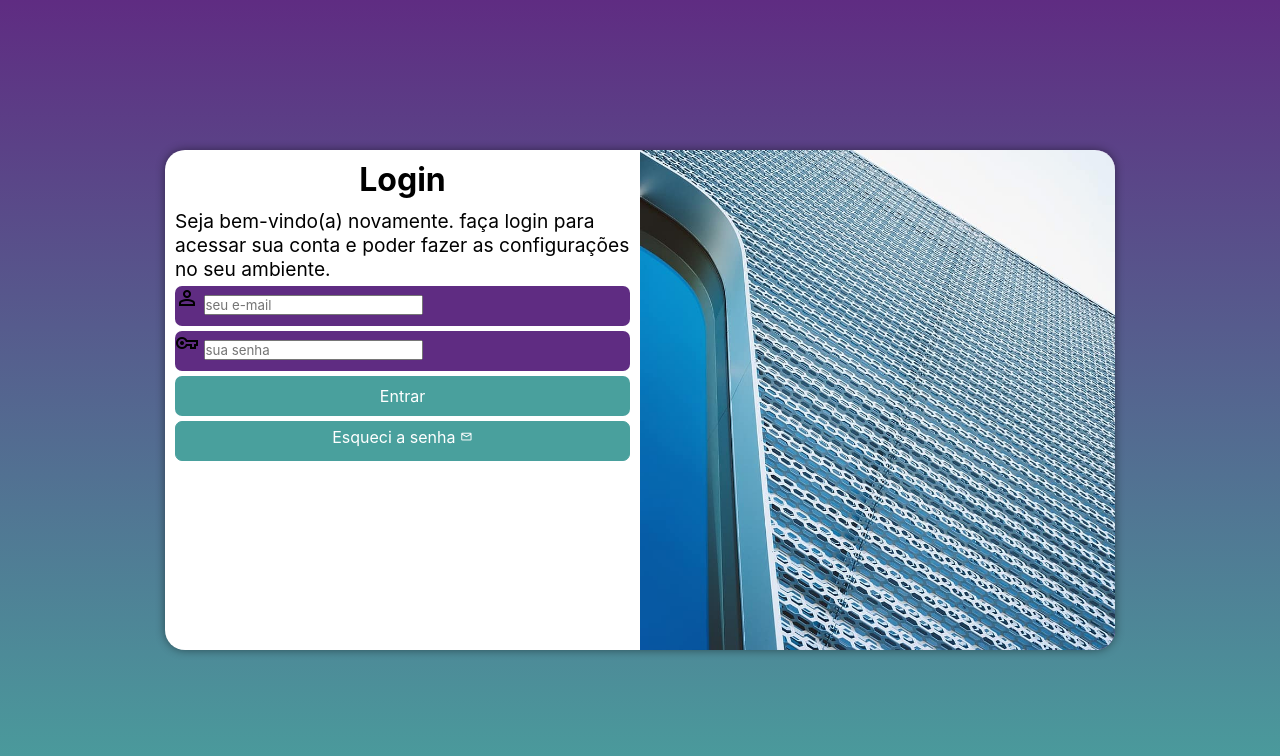
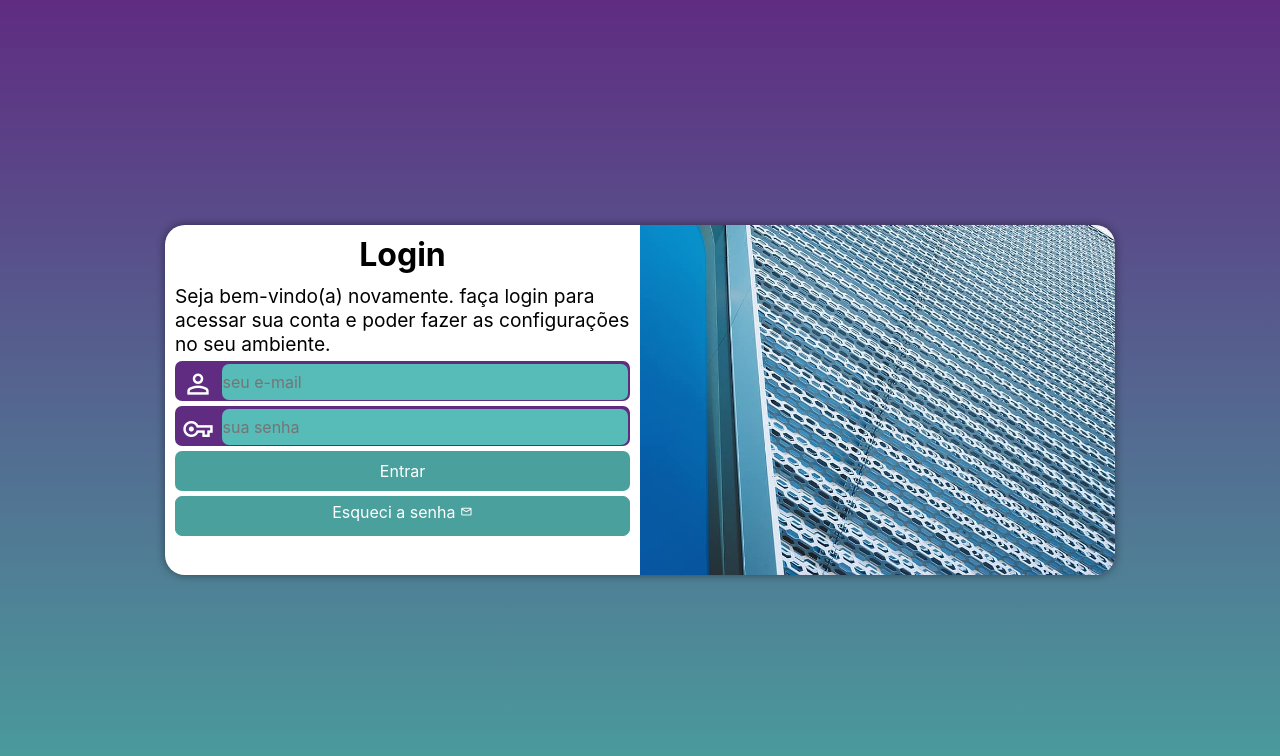
Before and after one commit to FelipePinheiroRegina/projeto-login, a plain HTML site: page index.html in a window 1280 px wide. Drawn offline with nearby package versions, Linux system fonts and the light colour scheme.

Commit message:
finalizei o projeto login

```diff
--- a/estilos/media-query.css
+++ b/estilos/media-query.css
@@ -22,6 +22,7 @@ Lilás: #5f2c82
 
     section#login {
         width: 80vw;
+        height: 280px;
     }
 
     section#login > div#imagem {
@@ -43,6 +44,7 @@ Lilás: #5f2c82
 
     section#login {
         width: 950px;
+        height: 350px;
     }
 
     section#login > div#imagem {
--- a/estilos/style.css
+++ b/estilos/style.css
@@ -29,7 +29,6 @@ section#login {
     position: absolute;
     top: 50%;
     left: 50%;
-    transform: translate(-50%, -50%);
     overflow: hidden;
 
     background-color: white;
@@ -40,6 +39,7 @@ section#login {
 
     transition: width 0.3s, height 0.3s;
     transition-timing-function: ease;
+    transform: translate(-50%, -50%);
 }
 
 section#login > div#imagem {
@@ -67,6 +67,7 @@ div#formulario > p {
 
 form > div.campo {
     background-color: #5f2c82;
+    border: 2px solid #5f2c82;
     display: block;
     width: 100%;
     height: 40px;
@@ -76,6 +77,28 @@ form > div.campo {
 
 div.campo > label {
     display: none;
+}
+
+div.campo > span {
+    color: white;
+    font-size: 2em;
+    width: 40px;
+    padding: 5px;
+}
+
+div.campo > input {
+    background-color: #57bbb8;
+    font-size: 1em;
+    width: calc(100% - 45px) ;
+    height: 100%;
+    border: 0px;
+    border-radius: 7px;
+    padding: 1px;
+    transform: translateY(-12px);
+}
+
+div.campo > input:focus-within {
+    background-color: white;
 }
 
 form > input[type=submit] {
```
